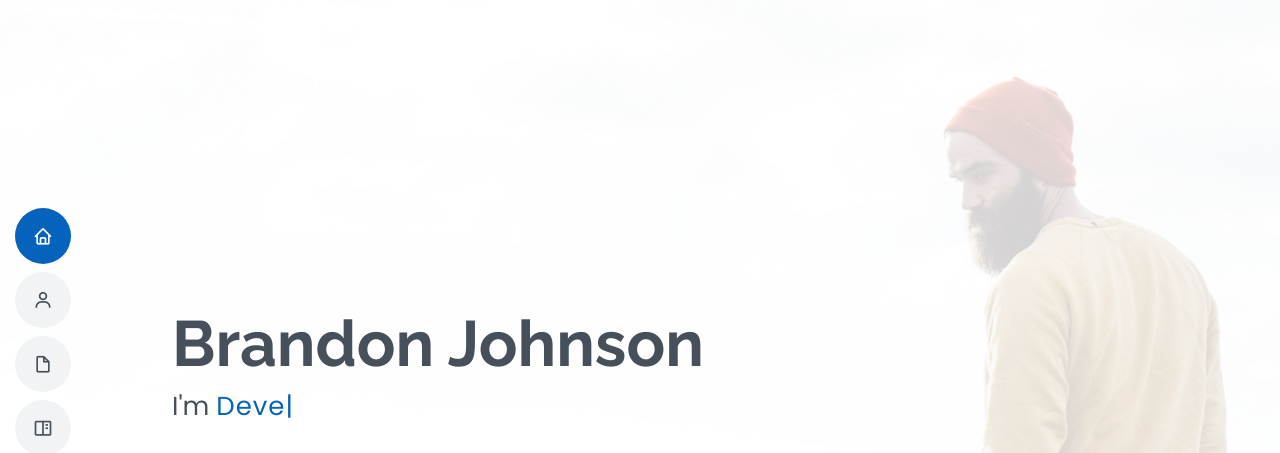
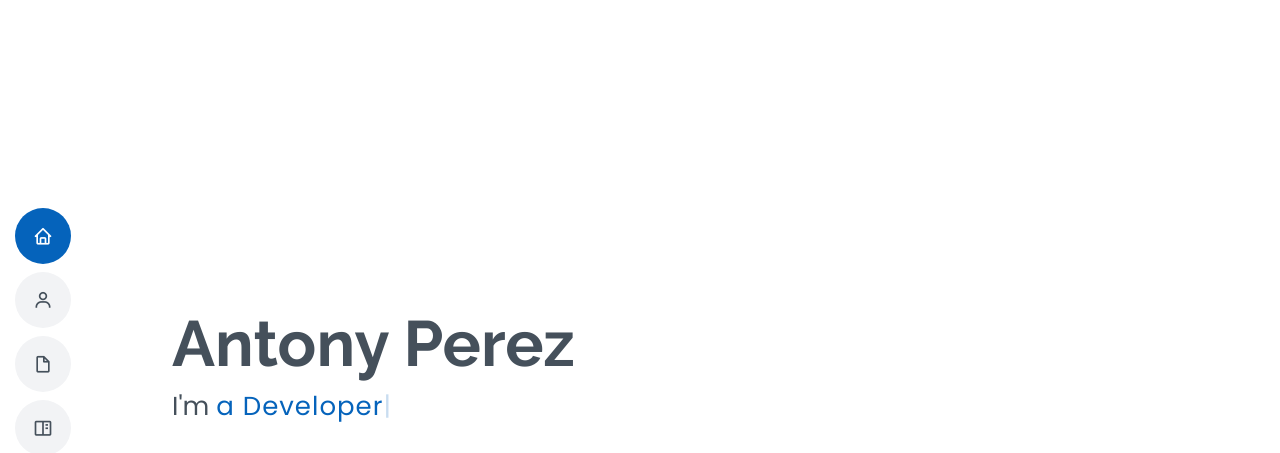
Before and after one commit to AntonyPerez0/personalPortfolio, a plain HTML site: page index.html in a window 1280 px wide. Shown: the top 453 px of the page. Drawn offline with nearby package versions, Linux system fonts and the light colour scheme.

Commit message:
changed name and image

```diff
--- a/assets/css/style.css
+++ b/assets/css/style.css
@@ -274,7 +274,7 @@ h6 {
 #hero {
   width: 100%;
   height: 100vh;
-  background: url("../img/hero-bg.jpg") top right no-repeat;
+  background: url("") top right no-repeat;
   background-size: cover;
   position: relative;
 }
--- a/index.html
+++ b/index.html
@@ -60,8 +60,8 @@
   <!-- ======= Hero Section ======= -->
   <section id="hero" class="d-flex flex-column justify-content-center">
     <div class="container" data-aos="zoom-in" data-aos-delay="100">
-      <h1>Brandon Johnson</h1>
-      <p>I'm <span class="typed" data-typed-items="Designer, Developer, Freelancer, Photographer"></span></p>
+      <h1>Antony Perez</h1>
+      <p>I'm <span class="typed" data-typed-items=" a Software Engineer, a Developer, a Freelancer, a Driver"></span></p>
       <div class="social-links">
         <a href="#" class="twitter"><i class="bx bxl-twitter"></i></a>
         <a href="#" class="facebook"><i class="bx bxl-facebook"></i></a>
```
Also changed, not shown: img/me.jpg (added).
